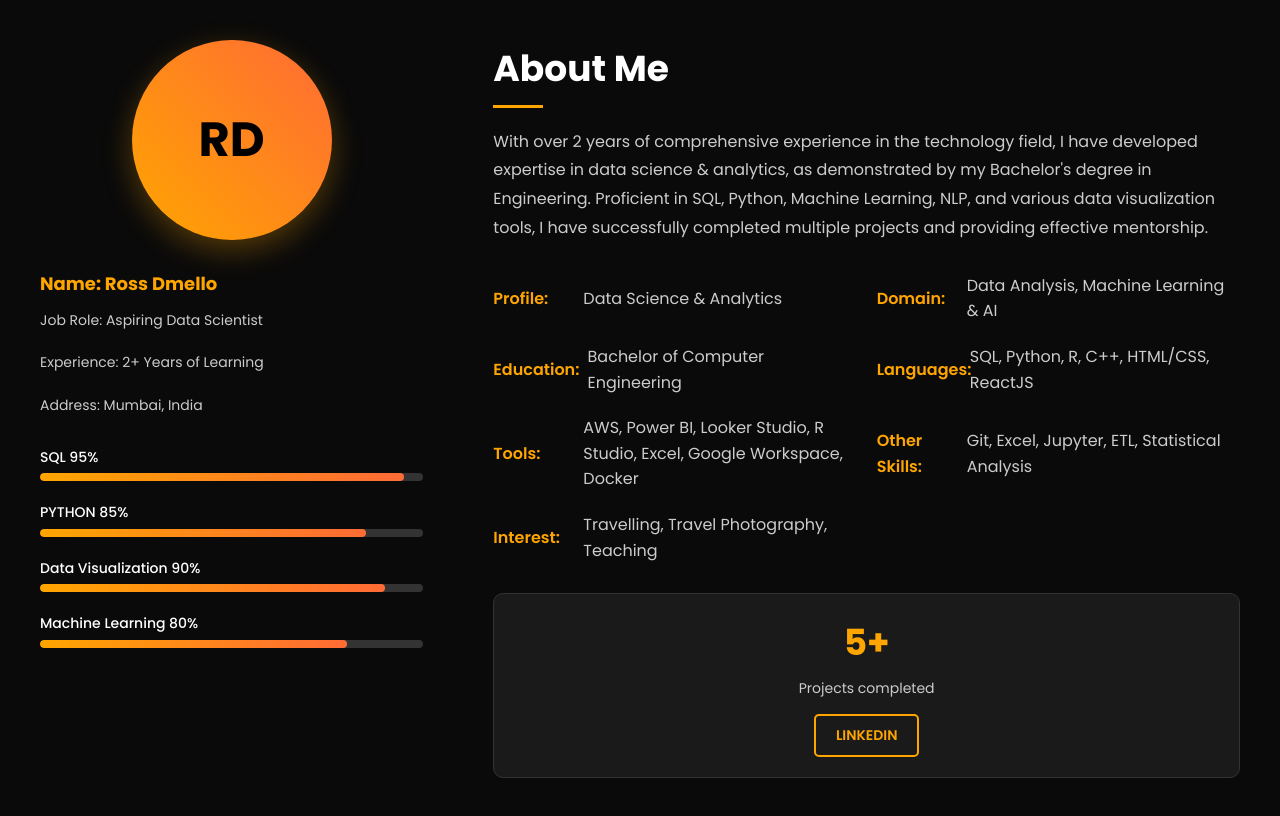
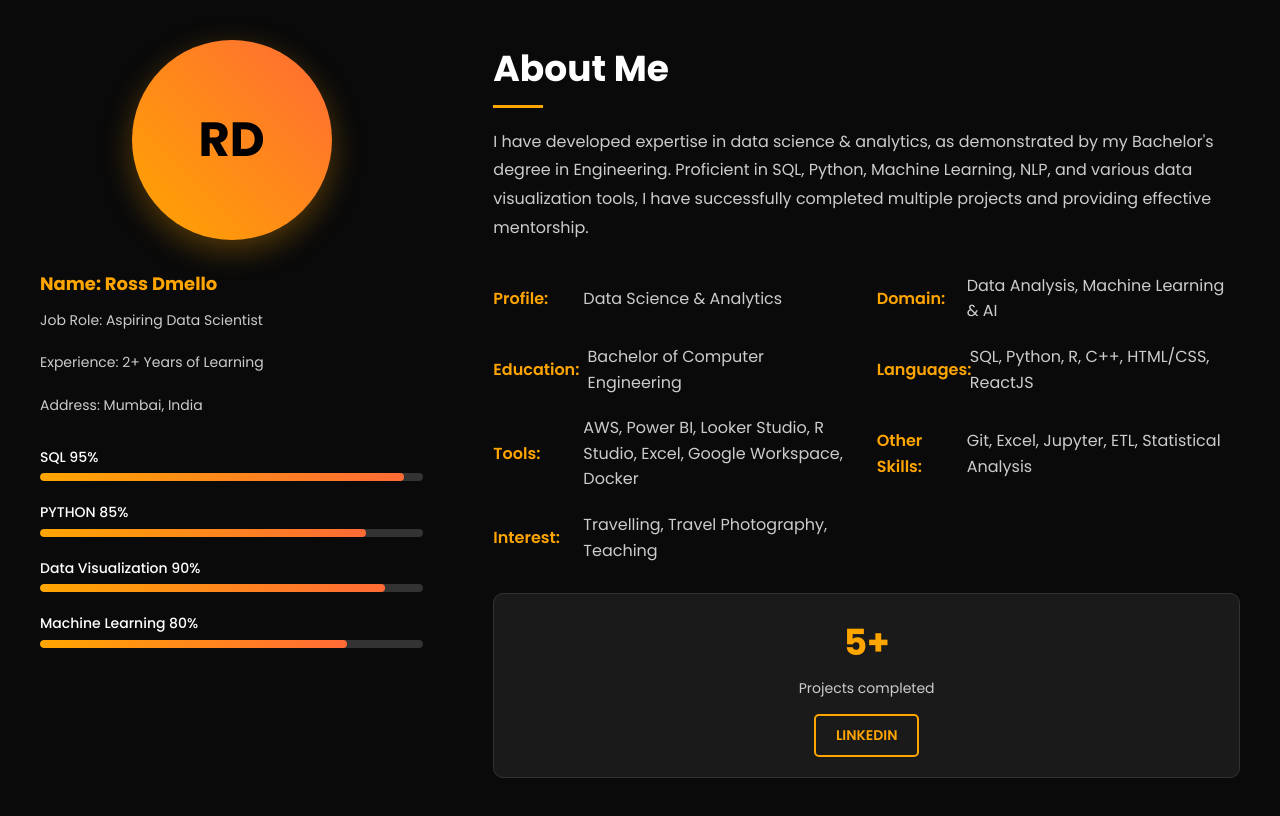
Before and after one commit to RossDmello2/RossDmello2.github.io, a plain HTML site: page index.html in a window 1280 px wide. Shown: the part 860-1676 px from the top of the page. Drawn offline with Linux system fonts and the light colour scheme.

```diff
--- a/index.html
+++ b/index.html
@@ -762,7 +762,7 @@
             <div class="about-right">
                 <h2 class="section-title">About Me</h2>
                 <p class="about-text">
-                    With over 2 years of comprehensive experience in the technology field, I have developed expertise in data science & analytics, as demonstrated by my Bachelor's degree in Engineering. Proficient in SQL, Python, Machine Learning, NLP, and various data visualization tools, I have successfully completed multiple projects and providing effective mentorship.
+                    I have developed expertise in data science & analytics, as demonstrated by my Bachelor's degree in Engineering. Proficient in SQL, Python, Machine Learning, NLP, and various data visualization tools, I have successfully completed multiple projects and providing effective mentorship.
                 </p>
 
                 <div class="about-details">
```
